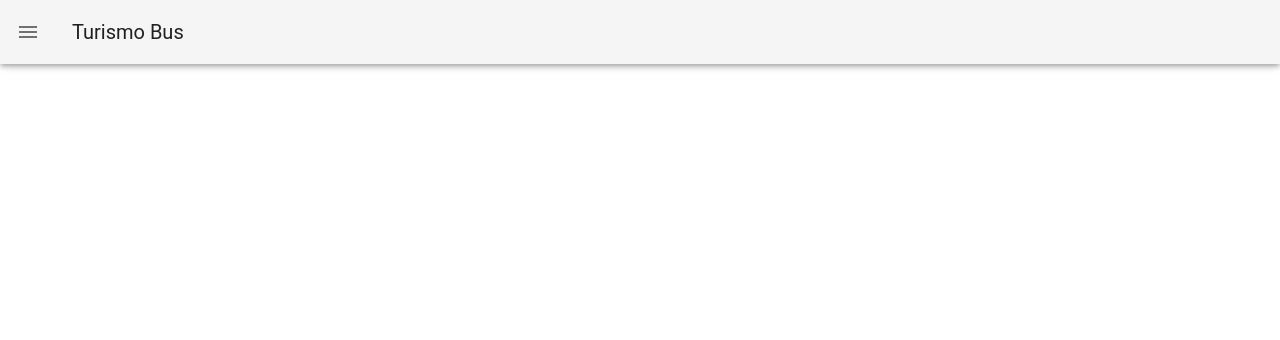
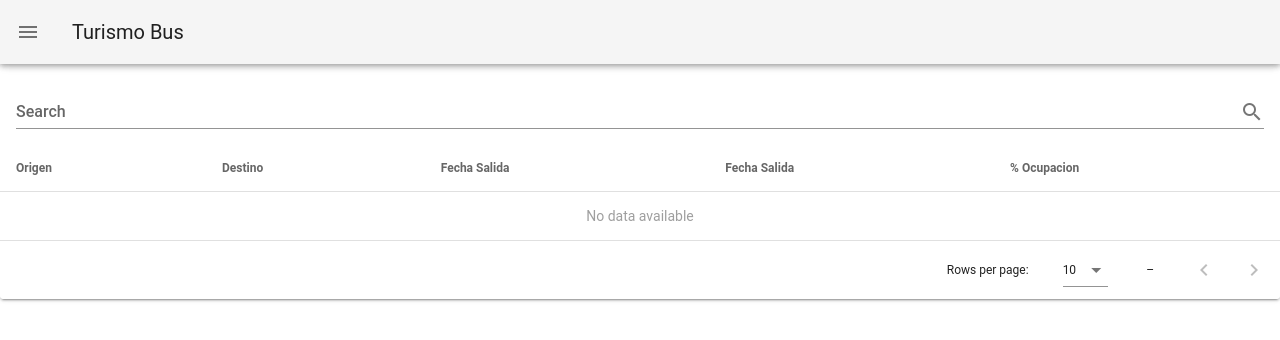
Before and after one commit to davidperezrivas/terminal-buses, a Vue app in the folder front-buses/: page /administracion in a window 1280 px wide. Shown: the top 340 px of the page. Built offline with nearby package versions, Linux system fonts and the light colour scheme; a small style sheet from the web is missing.

Commit message:
comprar boletos

```diff
--- a/front-buses/src/views/Administracion.vue
+++ b/front-buses/src/views/Administracion.vue
@@ -1,39 +1,35 @@
-<template> </template>
+<template>
+	<v-card>
+		<v-card-title>
+			<v-text-field
+				v-model="search"
+				append-icon="mdi-magnify"
+				label="Search"
+				single-line
+				hide-details
+			></v-text-field>
+		</v-card-title>
+		<v-data-table :headers="headers" :items="listadoViajes" :search="search"></v-data-table>
+	</v-card>
+</template>
 
 <script>
 import axios from 'axios';
-import moment from 'moment';
 
 export default {
-	data: () => ({}),
+	data: () => ({
+		search: '',
+		listadoViajes: [],
+		headers: [
+			{ text: 'Origen', value: 'origen' },
+			{ text: 'Destino', value: 'origen' },
+			{ text: 'Fecha Salida', value: 'origen' },
+			{ text: 'Fecha Salida', value: 'origen' },
+			{ text: '% Ocupacion', value: 'origen' },
+		],
+	}),
 	computed: {},
 	created() {},
-	methods: {
-		muestraMensaje(tipo, icono, texto, cabecera) {
-			this.mostrarMensaje = true;
-			this.tipo = tipo;
-			this.icono = icono;
-			this.texto = texto;
-			this.cabecera = cabecera;
-		},
-
-		async traeViajes() {
-			try {
-				let peticion = await axios.get('http://localhost:8000/api/viajes/');
-				if (peticion.status == 200) {
-					this.viajesAlmacenados = peticion.data;
-				} else {
-					throw new Exception('Error listar viajes');
-				}
-			} catch (error) {
-				this.muestraMensaje(
-					'error',
-					'mdi-cloud-alert',
-					'Estimado Usuario, se le informa que ha ocurrido un error: ' + error.message,
-					'Error'
-				);
-			}
-		},
-	},
+	methods: {},
 };
 </script>
```
